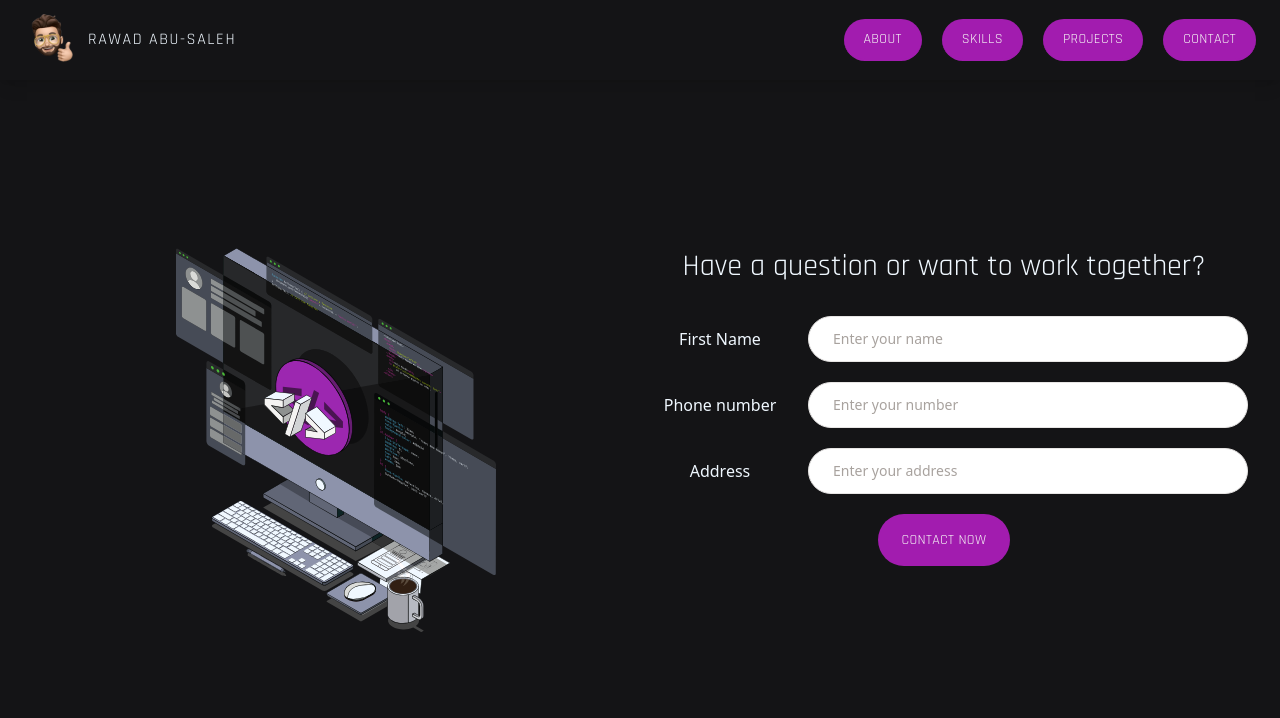
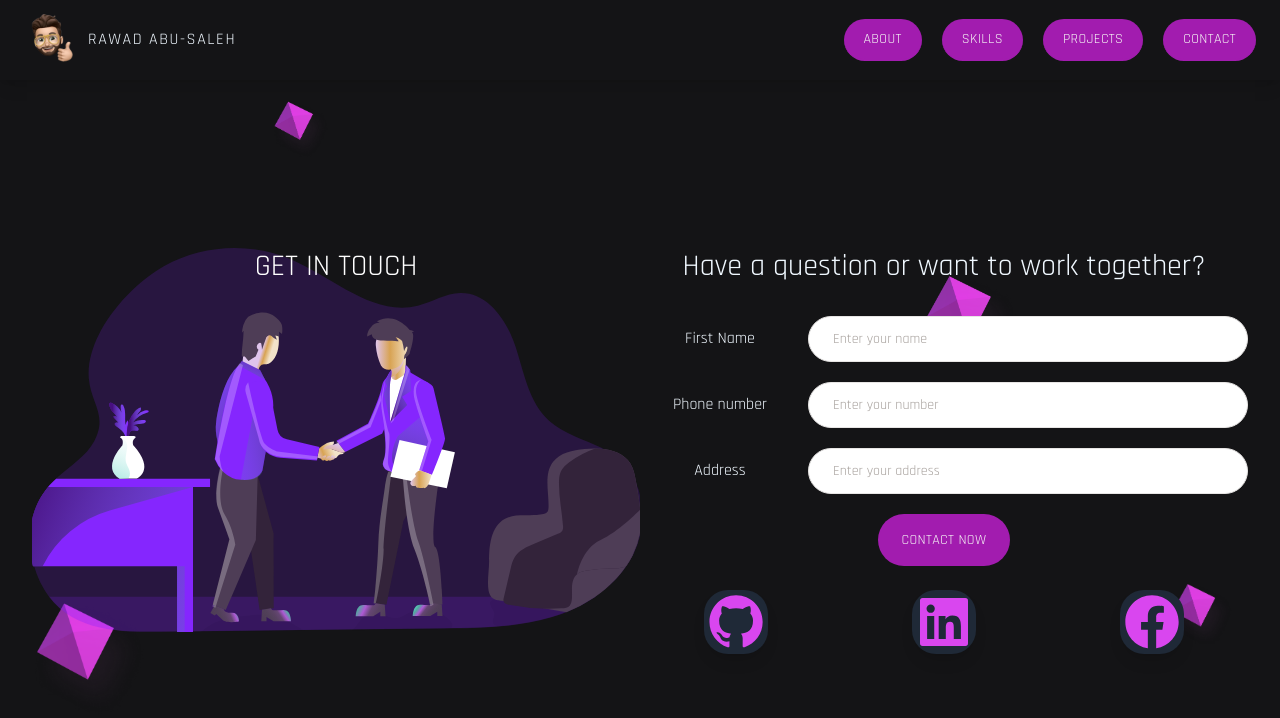
Before and after one commit to rawadabu/portfolio-rawad, a React (Vite) app in the folder portfolio/: page /contact in a window 1280 px wide. Shown: the top 718 px of the page. Built offline with nearby package versions, Linux system fonts and the light colour scheme.

Commit message:
Tailwind: manipulating style

```diff
--- a/portfolio/src/features/contact/Contact.jsx
+++ b/portfolio/src/features/contact/Contact.jsx
@@ -1,22 +1,36 @@
 import { Form, useActionData, useNavigation } from "react-router-dom";
 import Button from "../../ui/Button";
-import homeImage from "../../assets/homeImage.svg";
+import homeImage from "../../assets/handShake.svg";
+import {
+  BiLogoLinkedinSquare,
+  BiLogoGithub,
+  BiLogoFacebookCircle,
+} from "react-icons/bi";
 
 function Contact() {
   const navigation = useNavigation();
   const isSubmitting = navigation.state === "submitting";
   const formErrors = useActionData(); // We get this when is not submittion made, error or somethings
   return (
-    <div className="grid grid-cols-2 my-10 px-4 sm:py-32 lg:px-8 mx-auto text-center">
+    <div className="grid grid-cols-2 my-10 px-4 sm:py-32 lg:px-8 mx-auto text-center font-playpen">
       <div
-        className="bg-center bg-no-repeat w-full h-96"
+        className="flex flex-col items-center bg-center bg-no-repeat w-full h-96 relative bg-cover"
         style={{ backgroundImage: `url(${homeImage})` }}
-      ></div>
+      >
+        <div className="flex flex-col items-center text-white">
+          <h1 className="text-3xl mb-4">GET IN TOUCH</h1>
+          {/* <img
+            src={homeImage}
+            alt="Contact"
+            className="w-24 h-24 rounded-full mb-4"
+          /> */}
+        </div>
+      </div>
 
       <div className="flex-col space-y-8">
-        <h2 className="mb-8 text-3xl font-playpen">
+        <h1 className="mb-8 text-3xl">
           Have a question or want to work together?
-        </h2>
+        </h1>
         <Form>
           <div className="mb-5  flex flex-col gap-2 sm:flex-row sm:items-center">
             <label className="sm:basis-40 ">First Name</label>
@@ -66,6 +80,11 @@ function Contact() {
             <Button type="primary" disabled={isSubmitting}>
               {isSubmitting ? "Submitting ..." : "Contact now"}
             </Button>
+            <div className="flex gap-4">
+              <BiLogoGithub className="icon" />
+              <BiLogoLinkedinSquare className="icon" />
+              <BiLogoFacebookCircle className="icon" />
+            </div>
           </div>
         </Form>
       </div>
--- a/portfolio/src/features/skills/Skills.jsx
+++ b/portfolio/src/features/skills/Skills.jsx
@@ -38,7 +38,12 @@ function Skills() {
         </p>
       </p>
       <div className="flex gap-4">
-        <BiLogoReact size="40" className="icon" />
+        <div className="group flex flex-col items-center">
+          <BiLogoReact size="40" className="icon" />
+          <span className="tooltip hidden group-hover:block absolute mt-24 bg-gray-800 text-fuchsia-500 px-2 py-1 rounded-md text-xl">
+            React
+          </span>
+        </div>
         <BiLogoAngular size="40" className="icon" />
         <BiLogoJavascript size="40" className="icon" />
         <BiLogoVuejs size="40" className="icon" />
--- a/portfolio/src/ui/AppLayout.jsx
+++ b/portfolio/src/ui/AppLayout.jsx
@@ -1,5 +1,5 @@
 import Header from "./Header";
-import { Outlet, useLocation, useNavigation } from "react-router-dom";
+import { Outlet, useNavigation } from "react-router-dom";
 import Loader from "./Loader";
 import purpleRomb from "../assets/purpleRomb.png";
 
@@ -7,7 +7,6 @@ function AppLayout() {
   const navigation = useNavigation();
   // console.log(navigation);
   const isLoading = navigation.state === "loading";
-  const location = useLocation();
 
   const positions = [
     { top: "10vh", left: "20vw", width: "90px", height: "90px" },
@@ -28,8 +27,7 @@ function AppLayout() {
           <Outlet />
         </main>
       </div>
-      {location.pathname === "/" &&
-        positions.map((position, index) => (
+      {positions.map((position, index) => (
         <div
           key={index}
           className="absolute bg-cover z-0"
--- a/portfolio/src/ui/Button.jsx
+++ b/portfolio/src/ui/Button.jsx
@@ -2,10 +2,13 @@ import { Link } from "react-router-dom";
 /* eslint-disable react/prop-types */
 function Button({ children, disabled, to, type }) {
   const base =
-    "inline-block text-sm rounded-full bg-fuchsia-700	 font-playpen uppercase tracking-wide text-stone-100 transition-colors duration-300 hover:bg-fuchsia-500	 focus:bg-fuchsia-500 focus:outline-none focus:ring focus:ring-fuchsia-500 focus:ring-offset-2 disabled:cursor-not-allowed";
+    "inline-block text-sm rounded-full bg-fuchsia-700	 font-playpen uppercase tracking-wide text-stone-100 transition-colors duration-300 hover:bg-fuchsia-500 focus:bg-fuchsia-500 focus:outline-none focus:ring focus:ring-fuchsia-500 focus:ring-offset-2 disabled:cursor-not-allowed";
   const styles = {
     primary: base + " px-4 py-3 md:px-6 md:py-4",
     small: base + " px-4 py-2 md:px-5 md:py-2.5 text-xs",
+    project:
+      base +
+      " px-4 py-2 md:px-5 md:py-2.5 text-xs text-fuchsia-500 bg-stone-900 underline",
     navbar:
       base +
       " px-4 py-2 md:px-5 md:py-2.5 text-s hover:bg-white hover:text-fuchsia-700 border-fuchsia-700 bg-black border-b-2",
```
Also changed, not shown: portfolio/src/assets/handShake.svg (added). Lines whose indentation alone changed are shown as unchanged.
